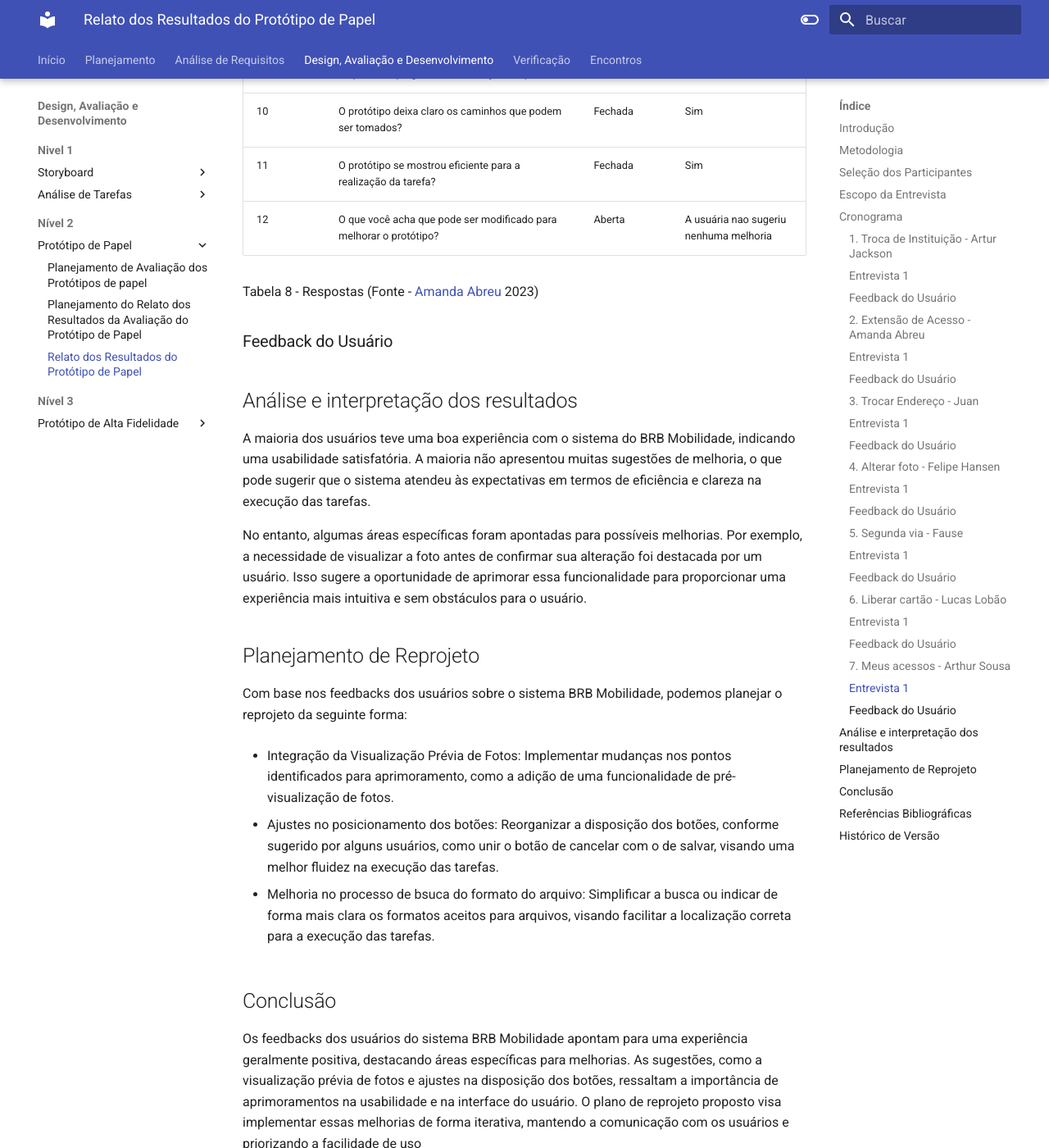
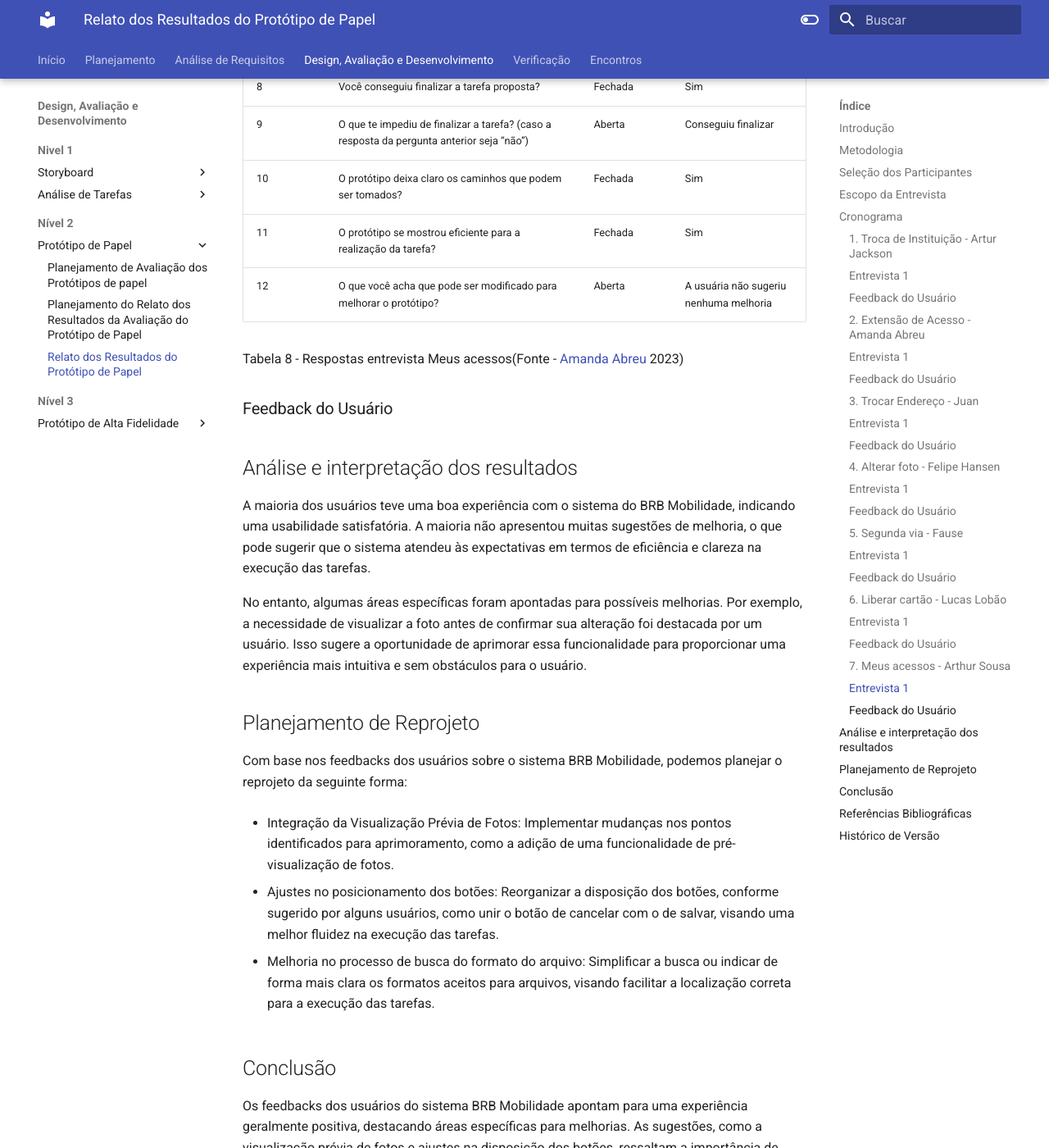
Before and after one commit to Interacao-Humano-Computador/2023.2--BRB-Mobilidade, an MkDocs documentation site: the page built from docs/designAvaliacao/prototipo_papel/resultadoPrototipoBF.md, in a window 1280 px wide and 1400 px high, scrolled down 9737 px. Shown: the whole window at 82% size. Built offline with MkDocs 1.6.1 and Material for MkDocs 9.7.7, drawn with Linux system fonts in a browser that asks for light colours; some of the changed text lies outside the part shown.

Commit message:
Correção relato protótipo de papel

```diff
--- a/docs/designAvaliacao/prototipo_papel/resultadoPrototipoBF.md
+++ b/docs/designAvaliacao/prototipo_papel/resultadoPrototipoBF.md
@@ -8,7 +8,7 @@
 
 ## Seleção dos Participantes
 
-Os participantes foram selecionados com base no perfil do usuário e que já têm experiência no uso do site do BrB Mobilidade.
+Os participantes foram selecionados com base no perfil do usuário e que já têm experiência no uso do site do BRB Mobilidade.
 
 ## Escopo da Entrevista
 
@@ -66,7 +66,7 @@
 | 11 | O protótipo se mostrou eficiente para a realização da tarefa? | Fechada |Sim|
 | 12 | O que você acha que pode ser modificado para melhorar o protótipo? | Aberta |A questão do botão de cancelar poderia ficar junto com o de salvar (oq ela acha q poderia modificar)|
 
-Tabela 2 - Respostas (Fonte - [Amanda Abreu](https://github.com/Amandaaaaabreu) 2023)
+Tabela 2 - Respostas entrevista Troca de Instituição (Fonte - [Amanda Abreu](https://github.com/Amandaaaaabreu) 2023)
 
 ### Feedback do Usuário
 
@@ -91,9 +91,9 @@
 | 9 | O que te impediu de finalizar a tarefa? (caso a resposta da pergunta anterior seja “não”) | Aberta |Conseguiu finalizar|
 | 10 | O protótipo deixa claro os caminhos que podem ser tomados? | Fechada |Sim|
 | 11 | O protótipo se mostrou eficiente para a realização da tarefa? | Fechada |Sim|
-| 12 | O que você acha que pode ser modificado para melhorar o protótipo? | Aberta |A usuária nao sugeriu nenhuma melhoria|
+| 12 | O que você acha que pode ser modificado para melhorar o protótipo? | Aberta |A usuária não sugeriu nenhuma melhoria|
 
-Tabela 3 - Respostas (Fonte - [Amanda Abreu](https://github.com/Amandaaaaabreu) 2023)
+Tabela 3 - Respostas entrevista Extensão de Acesso (Fonte - [Amanda Abreu](https://github.com/Amandaaaaabreu) 2023)
 
 ### Feedback do Usuário
 
@@ -120,7 +120,7 @@
 | 11 | O protótipo se mostrou eficiente para a realização da tarefa? | Fechada |Sim|
 | 12 | O que você acha que pode ser modificado para melhorar o protótipo? | Aberta | Apenas um feedback para o usuário após finalizar a tarefa|
 
-Tabela 4 - Respostas (Fonte - [Amanda Abreu](https://github.com/Amandaaaaabreu) 2023)
+Tabela 4 - Respostas entrevista Trocar Endereço (Fonte - [Amanda Abreu](https://github.com/Amandaaaaabreu) 2023)
 
 ### Feedback do Usuário
 
@@ -147,11 +147,11 @@
 | 11 | O protótipo se mostrou eficiente para a realização da tarefa? | Fechada |Sim|
 | 12 | O que você acha que pode ser modificado para melhorar o protótipo? | Aberta |Visualizar a foto antes de baixa-la|
 
-Tabela 5 - Respostas (Fonte - [Amanda Abreu](https://github.com/Amandaaaaabreu) 2023)
+Tabela 5 - Respostas entrevista Alterar foto (Fonte - [Amanda Abreu](https://github.com/Amandaaaaabreu) 2023)
 
 ### Feedback do Usuário
 
-O usuário conseguiu finalizar a tarefa descrita mas indicou que demorou para achar o formato do arquivo e nao prestou atenção no botão de interrogação para finalizar a tarefa.
+O usuário conseguiu finalizar a tarefa descrita mas indicou que demorou para achar o formato do arquivo e não prestou atenção no botão de interrogação para finalizar a tarefa.
 
 ### 5. Segunda via - Fause
 
@@ -172,9 +172,9 @@
 | 9 | O que te impediu de finalizar a tarefa? (caso a resposta da pergunta anterior seja “não”) | Aberta |Conseguiu finalizar|
 | 10 | O protótipo deixa claro os caminhos que podem ser tomados? | Fechada |Sim|
 | 11 | O protótipo se mostrou eficiente para a realização da tarefa? | Fechada |Sim|
-| 12 | O que você acha que pode ser modificado para melhorar o protótipo? | Aberta |A usuária nao sugeriu nenhuma melhoria|
+| 12 | O que você acha que pode ser modificado para melhorar o protótipo? | Aberta |A usuária não sugeriu nenhuma melhoria|
 
-Tabela 6 - Respostas (Fonte - [Amanda Abreu](https://github.com/Amandaaaaabreu) 2023)
+Tabela 6 - Respostas entrevista Segunda via (Fonte - [Amanda Abreu](https://github.com/Amandaaaaabreu) 2023)
 
 ### Feedback do Usuário
 
@@ -201,7 +201,7 @@
 | 11 | O protótipo se mostrou eficiente para a realização da tarefa? | Fechada |Sim|
 | 12 | O que você acha que pode ser modificado para melhorar o protótipo? | Aberta |Não tem nenhuma sugestão|
 
-Tabela 7 - Respostas (Fonte - [Amanda Abreu](https://github.com/Amandaaaaabreu) 2023)
+Tabela 7 - Respostas entrevista Liberar cartão (Fonte - [Amanda Abreu](https://github.com/Amandaaaaabreu) 2023)
 
 ### Feedback do Usuário
 
@@ -226,9 +226,9 @@
 | 9 | O que te impediu de finalizar a tarefa? (caso a resposta da pergunta anterior seja “não”) | Aberta |Conseguiu finalizar|
 | 10 | O protótipo deixa claro os caminhos que podem ser tomados? | Fechada |Sim|
 | 11 | O protótipo se mostrou eficiente para a realização da tarefa? | Fechada |Sim|
-| 12 | O que você acha que pode ser modificado para melhorar o protótipo? | Aberta |A usuária nao sugeriu nenhuma melhoria|
+| 12 | O que você acha que pode ser modificado para melhorar o protótipo? | Aberta |A usuária não sugeriu nenhuma melhoria|
 
-Tabela 8 - Respostas (Fonte - [Amanda Abreu](https://github.com/Amandaaaaabreu) 2023)
+Tabela 8 - Respostas entrevista Meus acessos(Fonte - [Amanda Abreu](https://github.com/Amandaaaaabreu) 2023)
 
 ### Feedback do Usuário
 
@@ -246,7 +246,7 @@
 
 - Ajustes no posicionamento dos botões: Reorganizar a disposição dos botões, conforme sugerido por alguns usuários, como unir o botão de cancelar com o de salvar, visando uma melhor fluidez na execução das tarefas.
 
-- Melhoria no processo de bsuca do formato do arquivo: Simplificar a busca ou indicar de forma mais clara os formatos aceitos para arquivos, visando facilitar a localização correta para a execução das tarefas.
+- Melhoria no processo de busca do formato do arquivo: Simplificar a busca ou indicar de forma mais clara os formatos aceitos para arquivos, visando facilitar a localização correta para a execução das tarefas.
 
 ## Conclusão
 
```
Also changed, not shown: other parts of docs/designAvaliacao/prototipo_papel/resultadoPrototipoBF.md (+14 -14 lines), docs/verificacao/Grupo_05/Entrega7/resultado.md (+7 -8 lines).
